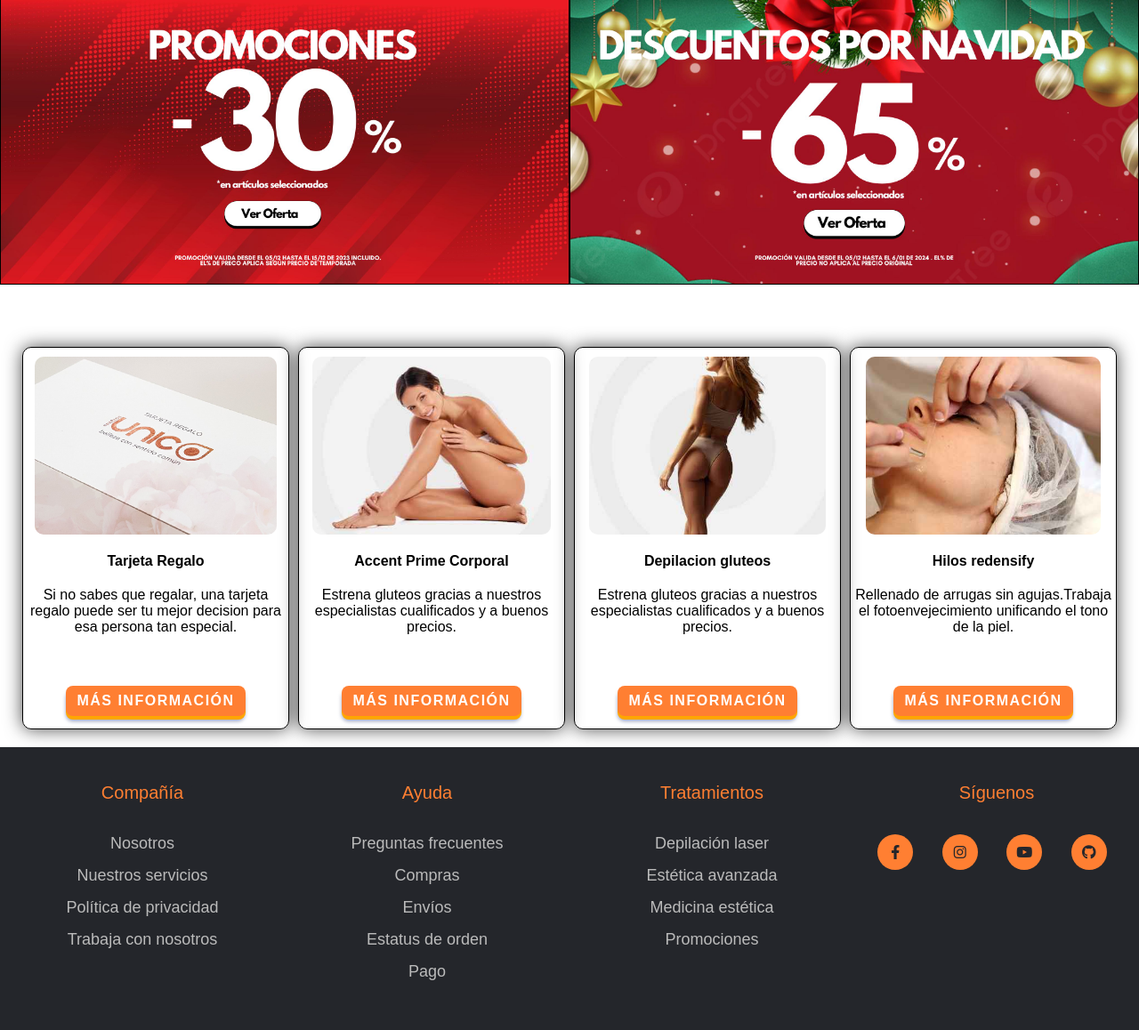
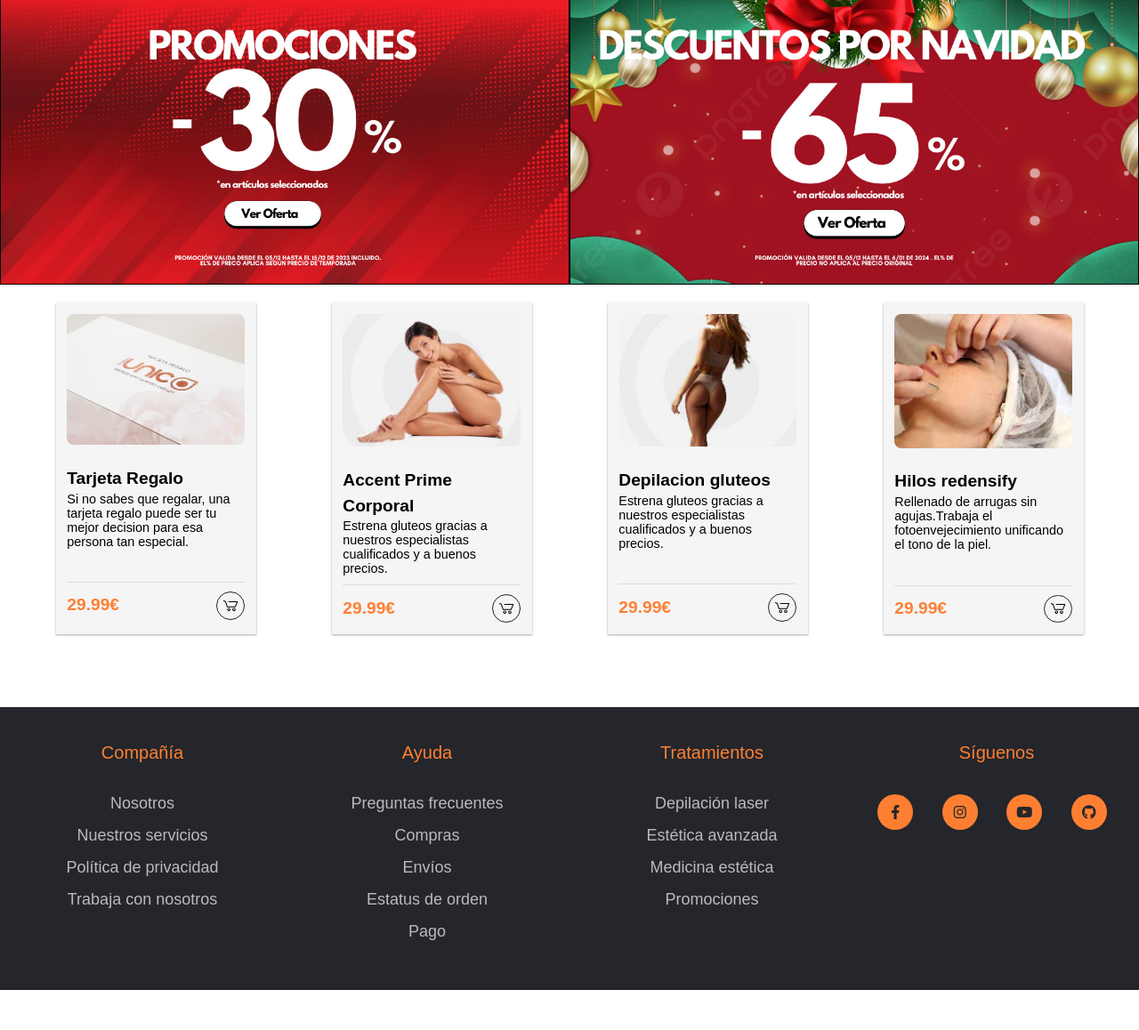
Before and after one commit to Fsolanaa/Vaguada2.0, a PHP site: page /Promociones.php in a window 1280 px wide; the page is wider, and only the part inside the window is pictured. Shown: the part 113-1271 px from the top of that part at 89% size. After the commit the page ends 1226 px from the top of that part, so only its background shows below. Run offline with PHP 8.4, Linux system fonts and the light colour scheme.

Commit message:
Nuevas product-cards en página promociones

```diff
--- a/Centros_Unico/Promociones.php
+++ b/Centros_Unico/Promociones.php
@@ -11,6 +11,7 @@
     <link rel="stylesheet" href="styles/promociones.css?v=<?php echo time(); ?>">
     <link rel="stylesheet" href="styles/formInicio.css?v=<?php echo time(); ?>">
     <link rel="stylesheet" href="styles/formRegistro.css?v=<?php echo time(); ?>">
+    <link rel="stylesheet" href="styles/productCards.css?v=<?php echo time(); ?>">
     <script src="js/contacto.js" defer></script>
     <script src="js/formularios.js" defer></script>
     <script src="js/logicaForms.js" defer></script>
@@ -39,72 +40,61 @@
 
         <section class="promos">
 
-            <div class="marco">
-
-                <img class="fotp" src="img/producto1Depi.png" alt="Tarjeta regalo">
-
-                <h4><strong>Tarjeta Regalo</strong></h4>
-
-                <p class="parrafo">Si no sabes que regalar, una tarjeta regalo puede ser tu mejor decision para esa persona
-                    tan especial.</p>
-
-                    <button class="pushable">
-                    <span class="shadow"></span>
-                    <span class="edge"></span>
-                    <span class="front"> Más información </span>
-                    </button>
+            <!-- 1º TARJETA -->
+            <?php
+            $data = [
+                'img' => 'img/producto1Depi.png',
+                'titulo' => 'Tarjeta Regalo',
+                'texto' => 'Si no sabes que regalar, una tarjeta regalo puede ser tu mejor decision para esa persona
+                    tan especial.',
+                'coste' => '29.99€'
+            ];
+            include './include/cardProducto.php';
+            ?>
 
 
-            </div>
+            <!-- 2º TARJETA -->
+            <?php
+            $data = [
+                'img' => 'img/producto2ESTÉTICA.jpg',
+                'titulo' => 'Accent Prime Corporal',
+                'texto' => 'Estrena gluteos gracias a nuestros especialistas cualificados y a buenos precios.',
+                'coste' => '29.99€'
+            ];
+            include './include/cardProducto.php';
+            ?>
 
-            <div class="marco">
 
-                <img class="fotp" src="img/producto2ESTÉTICA.jpg" alt="Depilacion gluteos">
+            <!-- 3º TARJETA -->
+            <?php
+            $data = [
+                'img' => 'img/producto1MEDI.jpg',
+                'titulo' => 'Depilacion gluteos',
+                'texto' => 'Estrena gluteos gracias a nuestros especialistas cualificados y a buenos precios.',
+                'coste' => '29.99€'
+            ];
+            include './include/cardProducto.php';
+            ?>
 
-                <h4><strong>Accent Prime Corporal</strong></h4>
 
-                <p class="parrafo">Estrena gluteos gracias a nuestros especialistas cualificados y a buenos precios.</p>
+            <!-- 4º TARJETA -->
+            <?php
+            $data = [
+                'img' => 'img/PRODUCTO4ESTETICA.jpg',
+                'titulo' => 'Hilos redensify',
+                'texto' => 'Rellenado de arrugas sin agujas.Trabaja el fotoenvejecimiento unificando el tono de la
+                    piel.',
+                'coste' => '29.99€'
+            ];
+            include './include/cardProducto.php';
+            ?>
 
-                <button class="pushable">
-                    <span class="shadow"></span>
-                    <span class="edge"></span>
-                    <span class="front"> Más información </span>
-                    </button>
 
-            </div>
 
-            <div class="marco">
 
-                <img class="fotp" src="img/producto1MEDI.jpg" alt="Depilacion gluteos">
 
-                <h4><strong>Depilacion gluteos</strong></h4>
 
-                <p class="parrafo">Estrena gluteos gracias a nuestros especialistas cualificados y a buenos precios.</p>
 
-                <button class="pushable">
-                    <span class="shadow"></span>
-                    <span class="edge"></span>
-                    <span class="front"> Más información </span>
-                    </button>
-
-            </div>
-
-            <div class="marco">
-
-                <img class="fotp" src="img/PRODUCTO4ESTETICA.jpg" alt="Depilacion gluteos">
-
-                <h4><strong>Hilos redensify</strong></h4>
-
-                <p class="parrafo">Rellenado de arrugas sin agujas.Trabaja el fotoenvejecimiento unificando el tono de la
-                    piel.</p>
-
-                    <button class="pushable">
-                    <span class="shadow"></span>
-                    <span class="edge"></span>
-                    <span class="front"> Más información </span>
-                    </button>
-
-            </div>
         </section>
 
     </main>
@@ -131,7 +121,7 @@
             document.getElementById("nav").style.filter = "none";
             document.getElementById("cajaContacto").style.filter = "none";
         }
-    </script> -->
+    </script>  -->
 
 </body>
 
```
